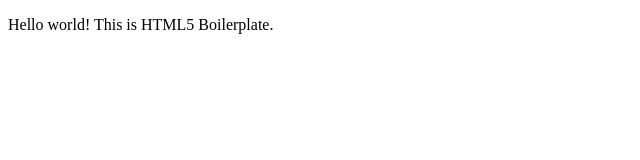
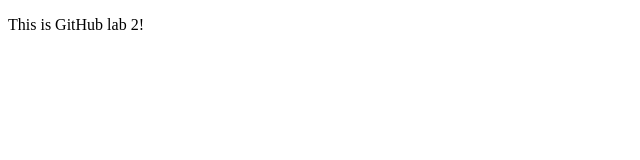
Before and after one commit to pcbjorklund/lab2, a plain HTML site: page index.html in a window 1280 px wide. Shown: the whole page, without its empty margins (0-640 px from the left). Drawn offline with Linux system fonts and the light colour scheme.

Commit message:
Made som content updates

```diff
--- a/index.html
+++ b/index.html
@@ -3,12 +3,11 @@
     <head>
         <meta charset="utf-8">
         <meta http-equiv="x-ua-compatible" content="ie=edge">
-        <title>This is the title!</title>
+        <title>This is Lab 2!</title>
         <meta name="description" content="">
         <meta name="viewport" content="width=device-width, initial-scale=1">
     </head>
     <body>
-        <!-- Add your site or application content here -->
-        <p>Hello world! This is HTML5 Boilerplate.</p>
+        <p>This is GitHub lab 2!</p>
     </body>
 </html>
```
